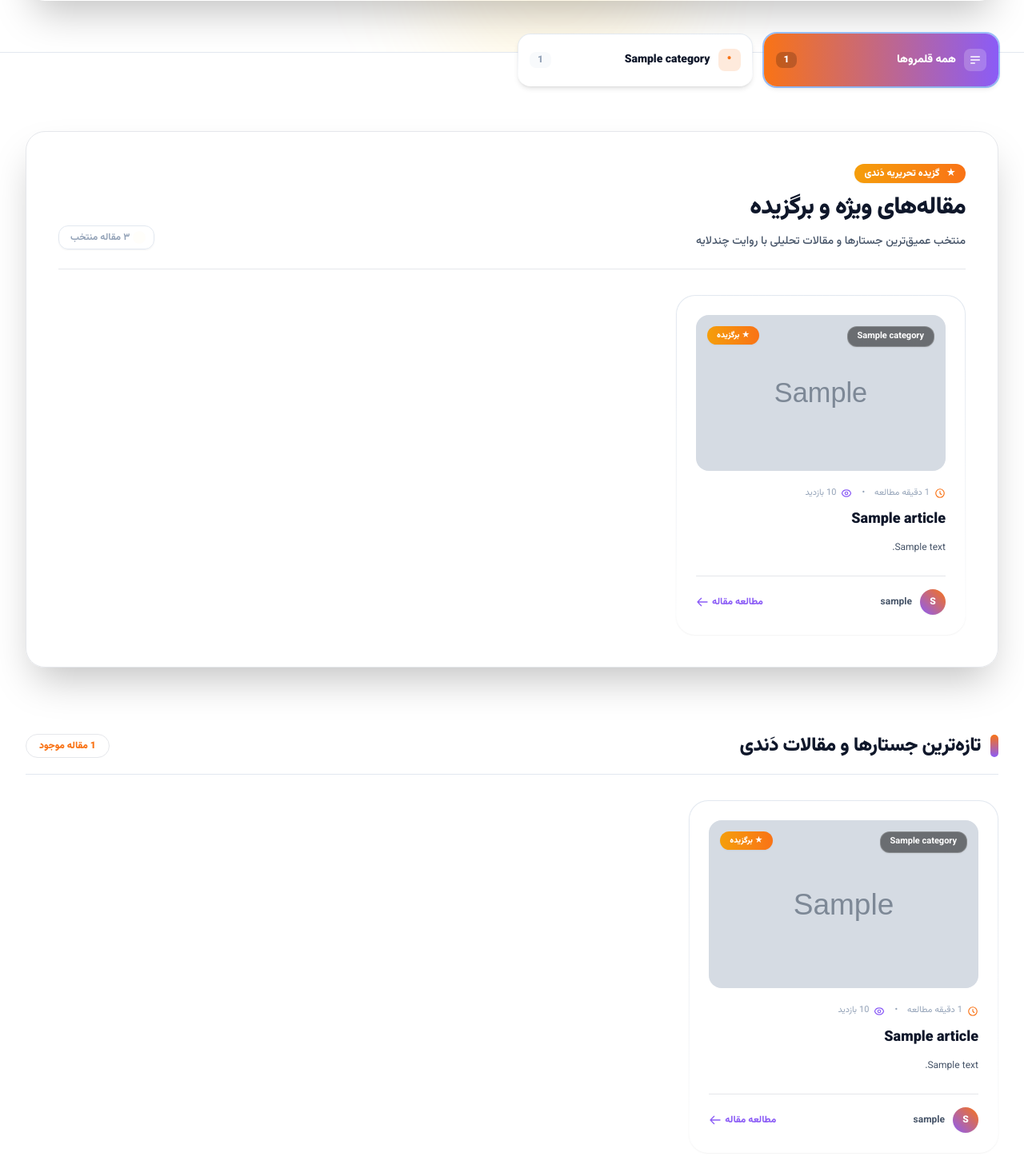
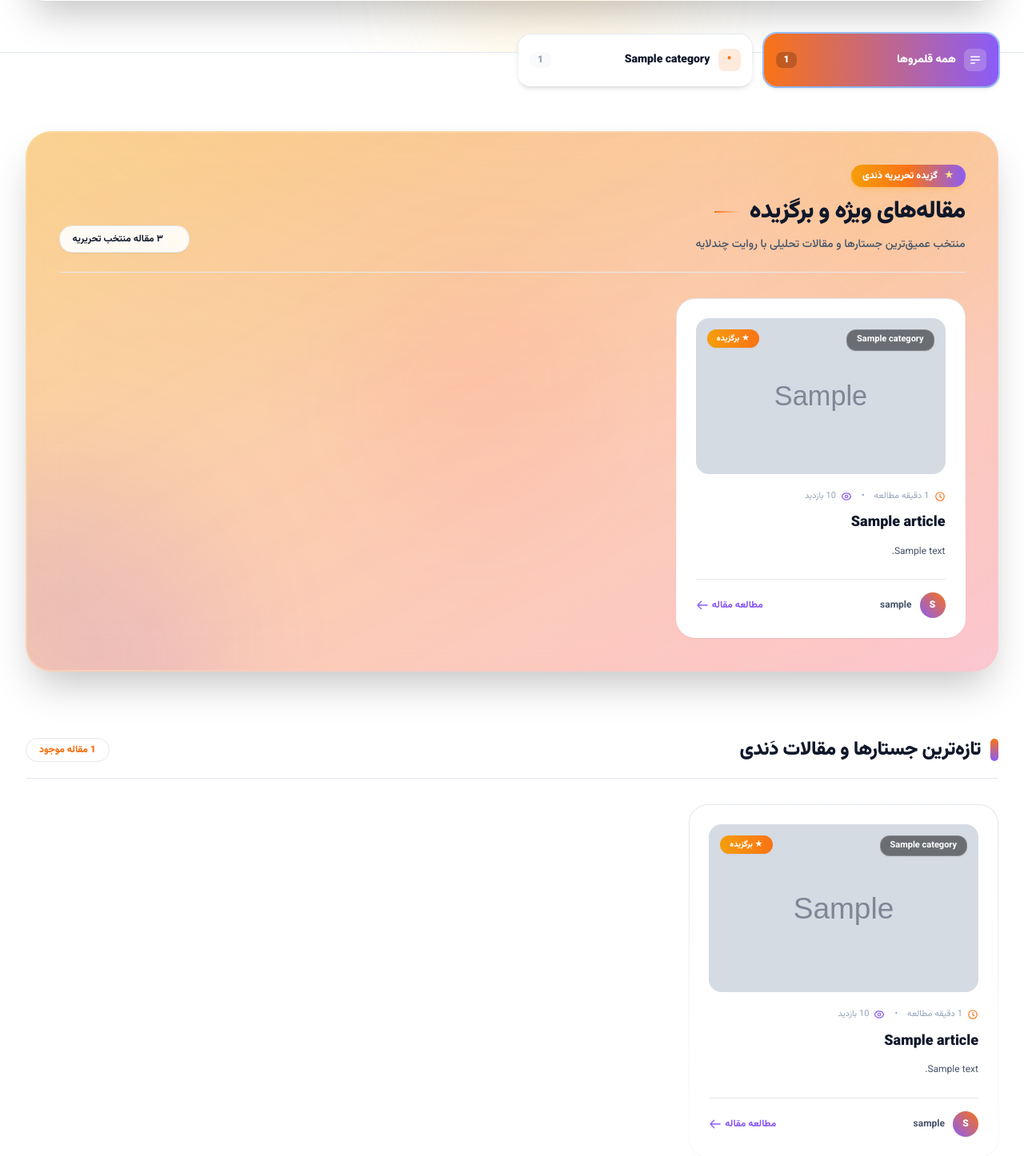
Before and after one commit to reza-khalafi/Dandi, a Django app: page / in a window 1280 px wide. Shown: the part 747-2193 px from the top of the page at 80% size. Run offline with Django 5.2, Linux system fonts and the light colour scheme; tables that the repository leaves empty hold one stand-in row (values such as "Sample post"); grey boxes marked "Sample" are stand-in pictures; some libraries are stand-ins or nearby versions.

Commit message:
Refine featured articles container with subtle editorial gradient mesh and glowing border

```diff
--- a/templates/articles/home.html
+++ b/templates/articles/home.html
@@ -191,32 +191,39 @@
 <!-- Content Section: Featured & Articles Feed -->
 <section class="max-w-7xl mx-auto px-4 sm:px-6 lg:px-8 py-14">
 
-  <!-- Featured Showcase Outer Box with Distinct Editorial Background -->
+  <!-- Featured Showcase Outer Box with Distinct Editorial Gradient Background -->
   {% if not selected_category and not search_query and featured_articles %}
-    <div class="relative rounded-3xl p-6 sm:p-8 lg:p-10 mb-20 overflow-hidden border border-brand-orange/30 shadow-2xl bg-gradient-to-br from-brand-orange/10 via-brand-purple/10 to-bg-secondary">
+    <div class="relative rounded-[32px] p-[1.5px] bg-gradient-to-br from-amber-500/40 via-brand-purple/35 to-rose-500/30 shadow-2xl mb-20 group">
 
-      <!-- Background Ambient Glow Orbs -->
-      <div class="absolute -top-24 -left-24 w-80 h-80 rounded-full bg-brand-orange/15 blur-3xl pointer-events-none"></div>
-      <div class="absolute -bottom-24 -right-24 w-80 h-80 rounded-full bg-brand-purple/15 blur-3xl pointer-events-none"></div>
+      <div class="relative rounded-[30.5px] p-6 sm:p-8 lg:p-10 overflow-hidden bg-gradient-to-br from-amber-500/[0.07] via-bg-secondary/90 to-brand-purple/[0.08] backdrop-blur-xl">
+
+        <!-- Multi-Color Soft Ambient Glow Flares (Refined & Elegant) -->
+        <div class="absolute -top-32 -right-32 w-96 h-96 rounded-full bg-gradient-to-br from-amber-400/20 via-brand-orange/15 to-transparent blur-3xl pointer-events-none"></div>
+        <div class="absolute -bottom-32 -left-32 w-96 h-96 rounded-full bg-gradient-to-tr from-brand-purple/20 via-violet-500/15 to-transparent blur-3xl pointer-events-none"></div>
+        <div class="absolute top-1/2 left-1/3 -translate-y-1/2 w-80 h-80 rounded-full bg-rose-500/[0.05] blur-3xl pointer-events-none"></div>
+
+        <!-- Subtle Top Radial Sheen -->
+        <div class="absolute inset-0 bg-[radial-gradient(ellipse_80%_80%_at_50%_-20%,rgba(249,115,22,0.1),rgba(255,255,255,0))] pointer-events-none"></div>
 
         <!-- Header inside Showcase Box -->
         <div class="relative z-10 flex flex-col sm:flex-row sm:items-end justify-between gap-4 mb-8 pb-6 border-b border-border-color/80">
           <div class="space-y-2">
-          <div class="inline-flex items-center gap-2 px-3 py-1 rounded-full text-xs font-black bg-gradient-to-r from-amber-500 to-brand-orange text-white shadow-sm">
-            <span>★</span>
+            <div class="inline-flex items-center gap-2 px-3.5 py-1.5 rounded-full text-xs font-black bg-gradient-to-r from-amber-500 via-orange-500 to-brand-purple text-white shadow-md shadow-amber-500/20">
+              <span class="text-amber-200">★</span>
               <span>گزیده تحریریه دَندی</span>
             </div>
-          <h2 class="text-2xl sm:text-3xl font-black text-text-primary tracking-tight">
-            مقاله‌های ویژه و برگزیده
+            <h2 class="text-2xl sm:text-3xl font-black text-text-primary tracking-tight flex items-center gap-3">
+              <span>مقاله‌های ویژه و برگزیده</span>
+              <span class="hidden sm:inline-block w-8 h-[2px] bg-gradient-to-r from-brand-orange to-transparent"></span>
             </h2>
             <p class="text-xs sm:text-sm text-text-secondary font-medium">
               منتخب عمیق‌ترین جستارها و مقالات تحلیلی با روایت چندلایه
             </p>
           </div>
 
-        <span class="inline-flex items-center gap-2 px-3.5 py-1.5 rounded-xl bg-card-bg/90 backdrop-blur-md border border-border-color text-xs font-bold text-text-muted self-start sm:self-auto shadow-sm">
+          <span class="inline-flex items-center gap-2 px-4 py-2 rounded-2xl glass-panel border border-border-color/80 text-xs font-bold text-text-primary self-start sm:self-auto shadow-sm">
             <span class="w-2 h-2 rounded-full bg-amber-400 animate-ping"></span>
-          <span>۳ مقاله منتخب</span>
+            <span>۳ مقاله منتخب تحریریه</span>
           </span>
         </div>
 
@@ -227,6 +234,8 @@
               {% include 'components/article_card.html' with article=article %}
             </div>
           {% endfor %}
+        </div>
+
       </div>
 
     </div>
```
Lines whose indentation alone changed are shown as unchanged.
